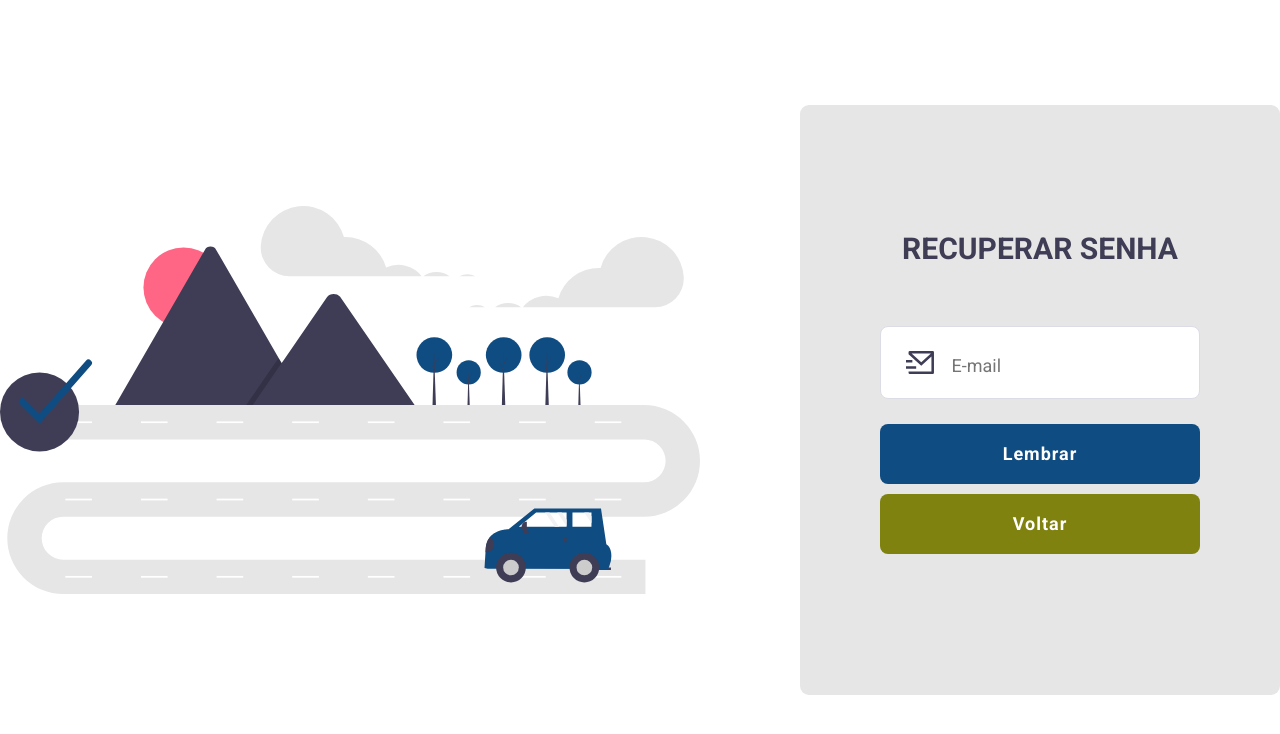
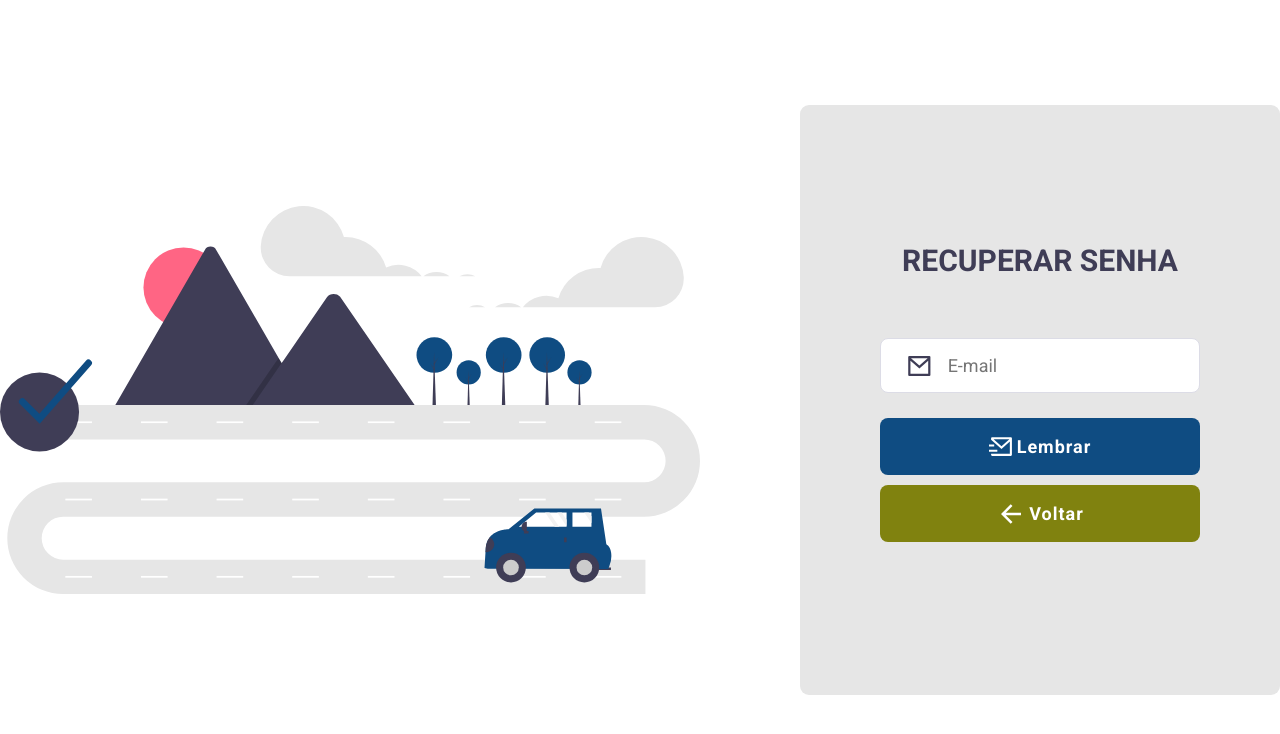
Before and after one commit to rsgabriel01/sostransporteexecutivo, a React (Create React App) app in the folder web/: page /remember in a window 1280 px wide. Shown: the top 734 px of the page. Built offline with nearby package versions, Linux system fonts and the light colour scheme.

Commit message:
alteração CSS pagina do login e forgot password

```diff
--- a/web/src/global.css
+++ b/web/src/global.css
@@ -35,19 +35,22 @@
 
 .button {
   width: 100%;
-  height: 60px;
+  height: 57px;
   border: 0;
   border-radius: 8px;
   color: #fff;
   font-weight: 700;
   margin-top: 16px;
-  display: inline-block;
+  display: flex;
   text-align: center;
   text-decoration: none;
   font-size: 18px;
   line-height: 60px;
   transition: filter 0.2s;
   letter-spacing: 1px;
+  align-items: center;
+  justify-content: center;
+  column-gap: 3px;
 }
 
 .btnSuccess {
--- a/web/src/pages/ForgotPassword/index.js
+++ b/web/src/pages/ForgotPassword/index.js
@@ -1,5 +1,10 @@
 import React from "react";
-import { RiUserLine, RiMailSendLine, RiArrowGoBackLine } from "react-icons/ri";
+import {
+  RiUserLine,
+  RiMailLine,
+  RiMailSendLine,
+  RiArrowLeftLine,
+} from "react-icons/ri";
 
 import { Link } from "react-router-dom";
 
@@ -16,14 +21,16 @@
           <h1>RECUPERAR SENHA</h1>
 
           <div className="input-group">
-            <RiMailSendLine size={35} color="#3F3D56" />
+            <RiMailLine size={30} color="#3F3D56" />
             <input type="email" placeholder="E-mail" />
           </div>
           <button type="submit" className="button">
+            <RiMailSendLine size={25} />
             Lembrar
           </button>
           <Link to="/">
             <button type="submit" className="button btnReturn">
+              <RiArrowLeftLine size={30} />
               Voltar
             </button>
           </Link>
--- a/web/src/pages/ForgotPassword/styles.css
+++ b/web/src/pages/ForgotPassword/styles.css
@@ -84,7 +84,7 @@
 
 form .input-group input {
   width: 100%;
-  height: 65px;
+  height: 53px;
   color: #3f3d56;
   background: #ffffff;
   border: 0;
--- a/web/src/pages/Logon/index.js
+++ b/web/src/pages/Logon/index.js
@@ -4,6 +4,7 @@
   RiEyeLine,
   RiEyeOffLine,
   RiLock2Line,
+  RiLoginBoxLine,
 } from "react-icons/ri";
 
 import { Link } from "react-router-dom";
@@ -21,19 +22,20 @@
           <h1>ACESSAR A PLATAFORMA</h1>
 
           <div className="input-group">
-            <RiUserLine size={35} color="#3F3D56" />
+            <RiUserLine size={30} color="#3F3D56" />
             <input type="text" placeholder="Usuário" />
           </div>
 
           <div className="input-group">
-            <RiLock2Line size={35} color="#3F3D56" />
+            <RiLock2Line size={30} color="#3F3D56" />
             <input type="password" placeholder="Senha" />
-            <RiEyeLine size={35} color="#3F3D56" className="eye" />
+            <RiEyeLine size={30} color="#3F3D56" className="eye" />
           </div>
 
           <Link to="/remember">Esqueci minha senha</Link>
 
           <button type="submit" className="button">
+            <RiLoginBoxLine size={30} />
             Entrar
           </button>
         </form>
--- a/web/src/pages/Logon/styles.css
+++ b/web/src/pages/Logon/styles.css
@@ -84,12 +84,13 @@
 
 form .input-group input {
   width: 100%;
-  height: 65px;
+  height: 53px;
   color: #3f3d56;
   background: #ffffff;
   border: 0;
   border-radius: none;
-  padding: 0 15px;
+  padding: 0 15;
+  margin: 0 !important;
 }
 
 form a {
```
